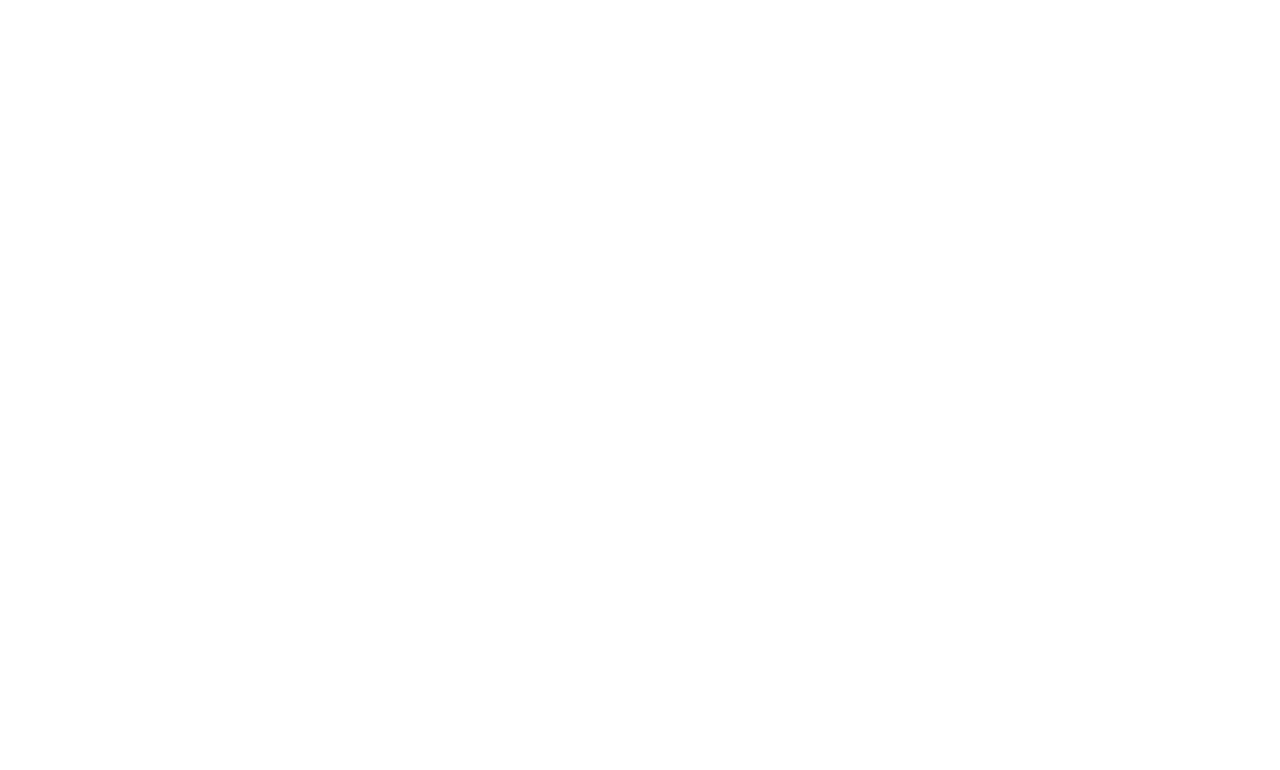
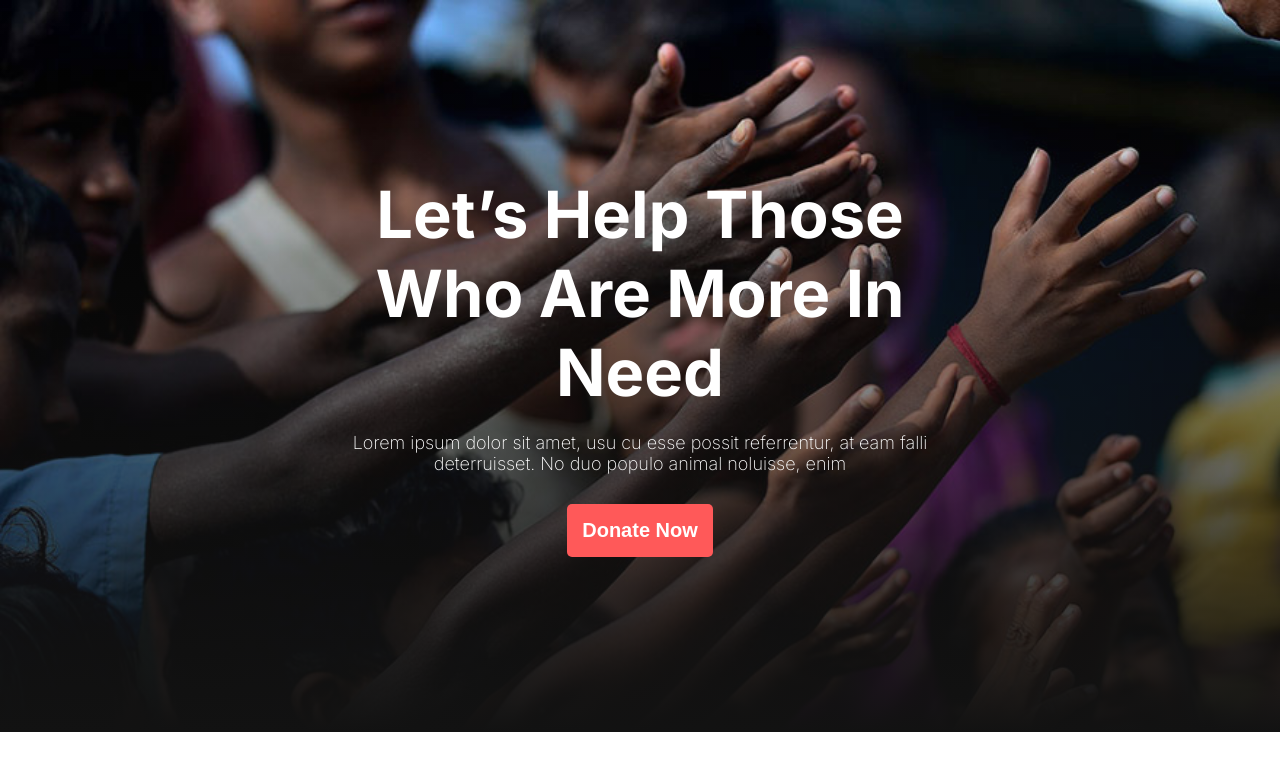
Before and after one commit to nazmul5675/donate-today-main-000, a plain HTML site: page index.html in a window 1280 px wide. Drawn offline with Linux system fonts and the light colour scheme.

Commit message:
banner secton added

```diff
--- a/index.html
+++ b/index.html
@@ -9,7 +9,14 @@
 </head>
 
 <body>
-
+    <header>
+        <div class="banner">
+            <h1 class="banner-title"> Let’s Help Those Who Are More In Need</h1>
+            <p class="banner-p">Lorem ipsum dolor sit amet, usu cu esse possit referrentur, at eam falli deterruisset.
+                No duo populo animal noluisse, enim</p>
+            <button class="banner-btn">Donate Now</button>
+        </div>
+    </header>
 </body>
 
 </html>
--- a/style.css
+++ b/style.css
@@ -0,0 +1,63 @@
+@import url('https://fonts.googleapis.com/css2?family=Inter:ital,opsz,wght@0,14..32,100..900;1,14..32,100..900&display=swap');
+
+
+* {
+    padding: 0;
+    margin: 0;
+}
+
+body {
+    font-family: "Inter", sans-serif;
+}
+
+.banner {
+    background-image: linear-gradient(rgba(18, 18, 18, 0), rgba(18, 18, 18, 1)), url(images/donation13.jpg);
+    background-repeat: no-repeat;
+    color: white;
+    text-align: center;
+    background-size: cover;
+    padding: 175px 307px 175px 307px;
+}
+
+.banner-title {
+    font-size: 4.0626rem;
+    font-weight: 700;
+    margin-bottom: 20px;
+}
+
+.banner-p {
+    font-size: 1.125rem;
+    font-weight: 200;
+    margin-bottom: 30px;
+}
+
+.banner-btn {
+    background-color: rgba(255, 89, 89, 1);
+    color: white;
+    border: none;
+    border-radius: 5px;
+    font-size: 1.25rem;
+    font-weight: 600;
+    max-width: 160px;
+    max-height: 56px;
+    padding: 15px;
+}
+
+@media only screen and (max-width:576px) {
+    .banner {
+        max-width: 576px;
+        padding: 50px;
+    }
+
+    .banner-title {
+        font-size: 1.5rem;
+    }
+
+    .banner-p {
+        font-size: .875rem;
+    }
+
+    .banner-btn {
+        font-size: .875rem;
+    }
+}
```
